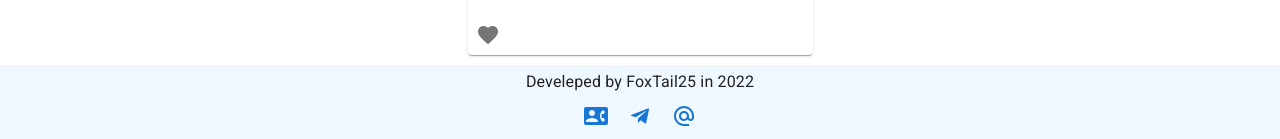
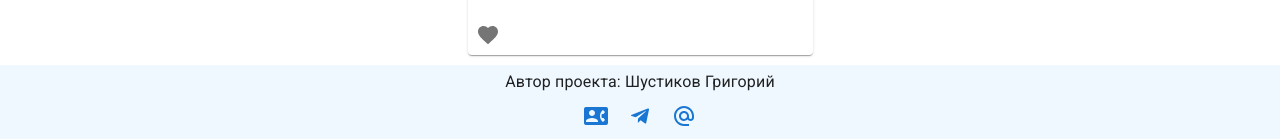
Before and after one commit to FoxTail25/post, a React (Create React App) app: page / in a window 1280 px wide. Shown: the part 4944-5083 px from the top of the page. Built offline with nearby package versions, Linux system fonts and the light colour scheme.

Commit message:
Изменил подпись

```diff
--- a/src/Footer/footer.jsx
+++ b/src/Footer/footer.jsx
@@ -21,7 +21,7 @@ export const Footer = () => {
             padding: '5px'
         }}>
 
-            <Typography>Develeped by FoxTail25 in 2022</Typography>
+            <Typography>Автор проекта: Шустиков Григорий</Typography>
 
             <div sx={{backgroundColor: 'inherit',
         }}>
```
